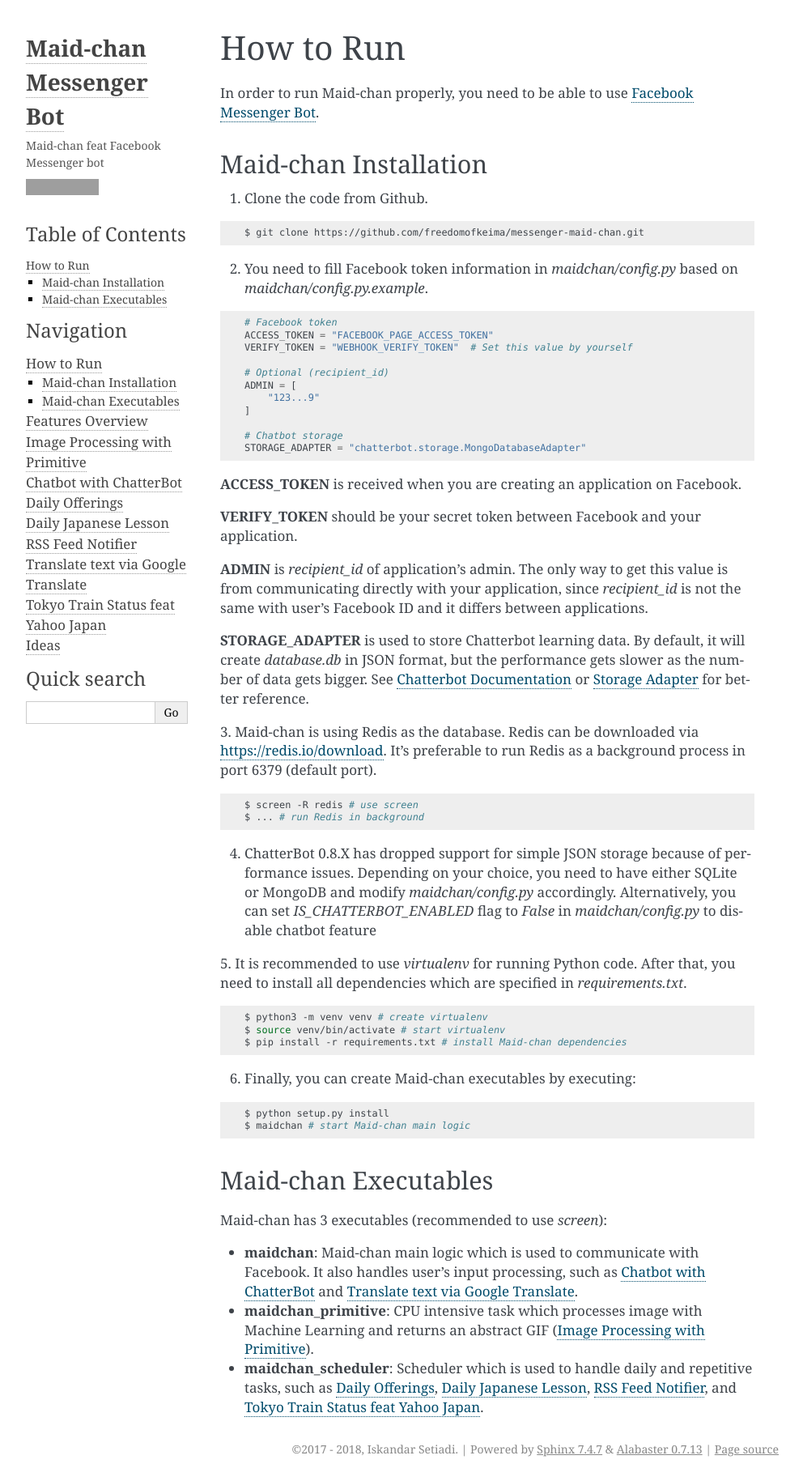
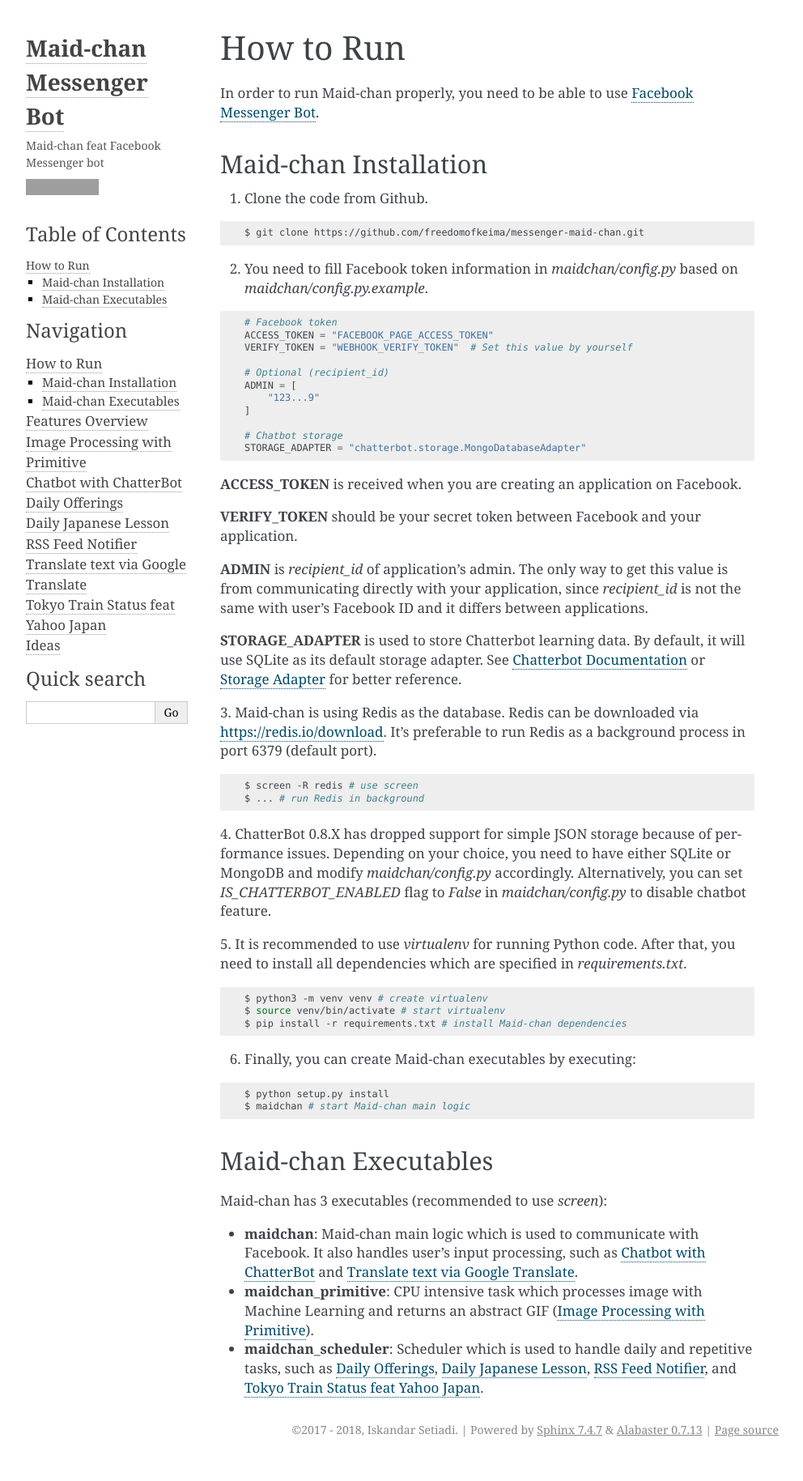
Before and after one commit to freedomofkeima/messenger-maid-chan, a Sphinx documentation site: the page built from docs/setup.rst, in a window 1280 px wide. Shown: the whole page at 81% size, without its empty margins (148-1140 px from the left). Built offline with Sphinx 7.4.7, drawn with Linux system fonts in a browser that asks for light colours; after the commit the page ends 1805 px from its top, so only the background shows below that; grey boxes are pictures that could not be loaded.

Commit message:
Another fix

```diff
--- a/docs/setup.rst
+++ b/docs/setup.rst
@@ -37,8 +37,8 @@
 directly with your application, since `recipient_id` is not the same with user's Facebook ID and it
 differs between applications.
 
-**STORAGE_ADAPTER** is used to store Chatterbot learning data. By default, it will create `database.db`
-in JSON format, but the performance gets slower as the number of data gets bigger. See `Chatterbot Documentation`_
+**STORAGE_ADAPTER** is used to store Chatterbot learning data. By default, it will use SQLite as
+its default storage adapter. See `Chatterbot Documentation`_
 or :ref:`Storage Adapter` for better reference.
 
 3. Maid-chan is using Redis as the database. Redis can be downloaded via https://redis.io/download.
@@ -49,7 +49,9 @@
    $ screen -R redis # use screen
    $ ... # run Redis in background
 
-4. ChatterBot 0.8.X has dropped support for simple JSON storage because of performance issues. Depending on your choice, you need to have either SQLite or MongoDB  and modify `maidchan/config.py` accordingly. Alternatively, you can set `IS_CHATTERBOT_ENABLED` flag to `False` in `maidchan/config.py` to disable chatbot feature
+4. ChatterBot 0.8.X has dropped support for simple JSON storage because of performance issues.
+Depending on your choice, you need to have either SQLite or MongoDB  and modify `maidchan/config.py` accordingly.
+Alternatively, you can set `IS_CHATTERBOT_ENABLED` flag to `False` in `maidchan/config.py` to disable chatbot feature.
 
 5. It is recommended to use `virtualenv` for running Python code. After that, you need to install all dependencies
 which are specified in `requirements.txt`.
```
